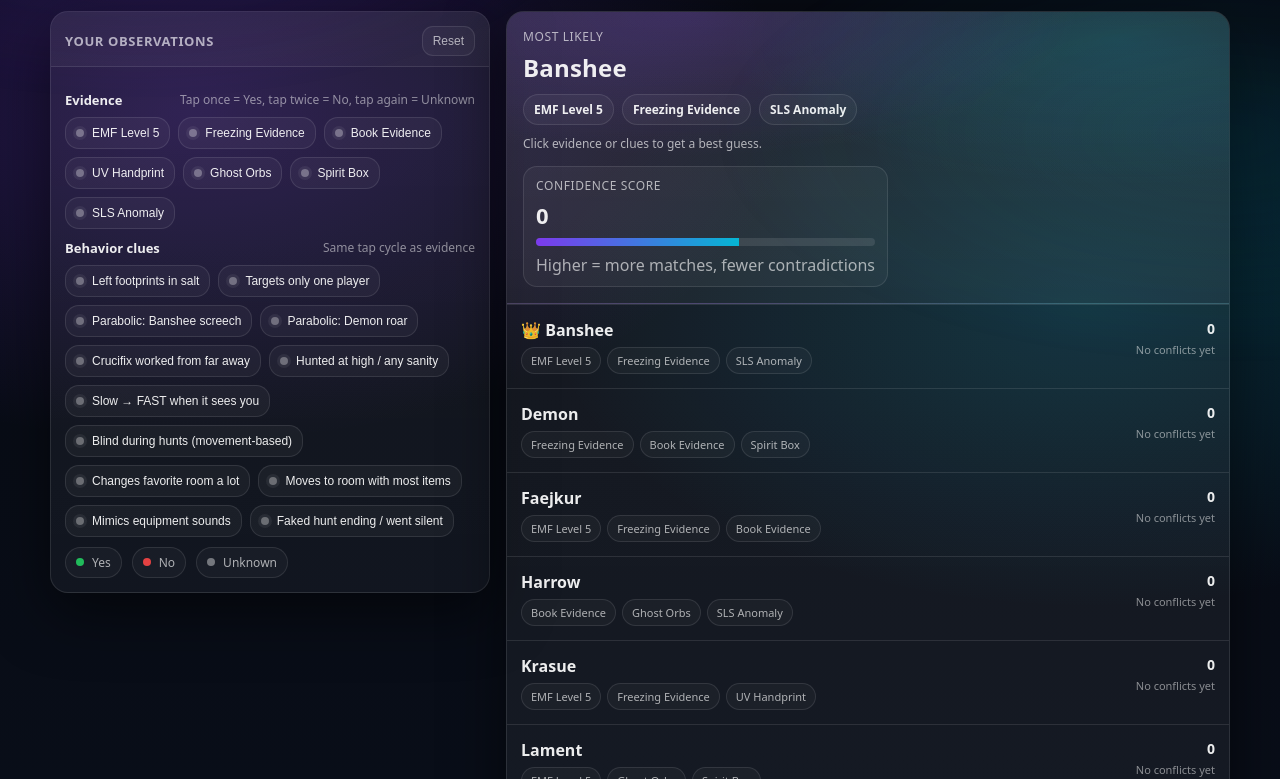
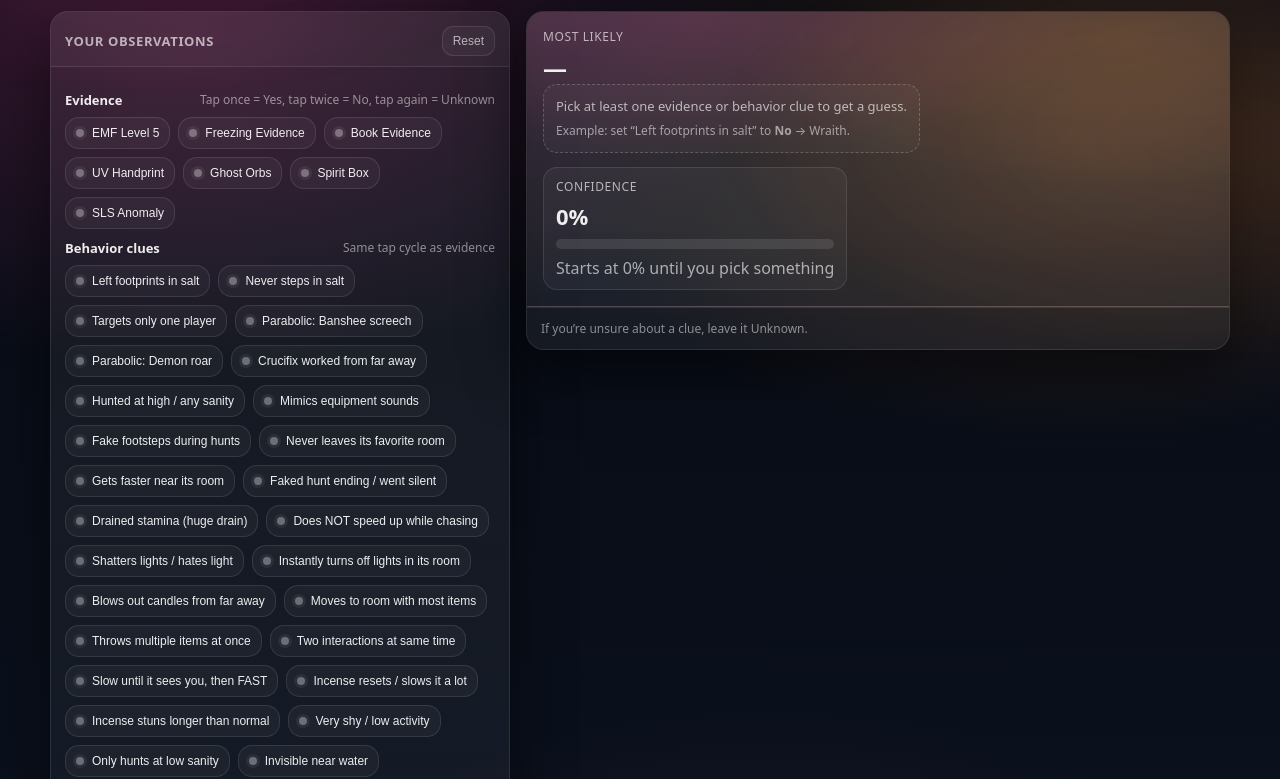
Before and after one commit to Lydigirl6/blair-tracker, a plain HTML site: page index.html in a window 1280 px wide. Shown: the part 85-864 px from the top of the page. Drawn offline with Linux system fonts and the light colour scheme.

Commit message:
Update index.html

```diff
--- a/index.html
+++ b/index.html
@@ -15,10 +15,13 @@
     --text: rgba(255,255,255,.92);
     --muted: rgba(255,255,255,.65);
     --muted2: rgba(255,255,255,.50);
-    --accent: #7C3AED; /* purple */
-    --accent2:#22C55E; /* green */
-    --accent3:#06B6D4; /* cyan */
-    --danger:#EF4444;
+
+    /* NEW THEME: pink -> orange */
+    --a1:#EC4899;  /* pink */
+    --a2:#FB923C;  /* orange */
+    --good:#22C55E;
+    --bad:#EF4444;
+
     --shadow: 0 18px 60px rgba(0,0,0,.55);
     --radius: 18px;
   }
@@ -26,12 +29,12 @@
   *{box-sizing:border-box}
   body{
     margin:0;
-    font-family: ui-sans-serif, system-ui, -apple-system, Segoe UI, Roboto, Arial, "Apple Color Emoji","Segoe UI Emoji";
+    font-family: ui-sans-serif, system-ui, -apple-system, Segoe UI, Roboto, Arial;
     color:var(--text);
     background:
-      radial-gradient(1000px 550px at 15% 10%, rgba(124,58,237,.25), transparent 60%),
-      radial-gradient(900px 500px at 85% 20%, rgba(6,182,212,.18), transparent 60%),
-      radial-gradient(900px 550px at 60% 95%, rgba(34,197,94,.12), transparent 60%),
+      radial-gradient(1000px 550px at 15% 10%, rgba(236,72,153,.22), transparent 60%),
+      radial-gradient(900px 500px at 85% 20%, rgba(251,146,60,.18), transparent 60%),
+      radial-gradient(900px 550px at 60% 95%, rgba(236,72,153,.10), transparent 60%),
       linear-gradient(180deg, var(--bg1), var(--bg2));
     min-height:100vh;
     padding:22px;
@@ -42,23 +45,11 @@
     display:flex; justify-content:space-between; align-items:flex-end; gap:16px; flex-wrap:wrap;
     margin-bottom:14px;
   }
-  .title{
-    display:flex; flex-direction:column; gap:6px;
-  }
-  h1{
-    margin:0;
-    font-size:26px;
-    letter-spacing:.2px;
-  }
-  .sub{
-    margin:0;
-    color:var(--muted);
-    font-size:13px;
-    line-height:1.35;
-  }
-  .pillTop{
-    display:flex; gap:8px; flex-wrap:wrap; align-items:center;
-  }
+  .title{display:flex; flex-direction:column; gap:6px;}
+  h1{margin:0; font-size:26px; letter-spacing:.2px;}
+  .sub{margin:0; color:var(--muted); font-size:13px; line-height:1.35;}
+
+  .pillTop{display:flex; gap:8px; flex-wrap:wrap; align-items:center;}
   .tag{
     font-size:12px;
     padding:6px 10px;
@@ -67,17 +58,15 @@
     border-radius:999px;
     color:var(--muted);
   }
-  .tag strong{color:var(--text); font-weight:700;}
+  .tag strong{color:var(--text); font-weight:800;}
 
   .grid{
     display:grid;
-    grid-template-columns: 440px 1fr;
+    grid-template-columns: 460px 1fr;
     gap:16px;
     align-items:start;
   }
-  @media (max-width: 980px){
-    .grid{grid-template-columns:1fr;}
-  }
+  @media (max-width: 980px){ .grid{grid-template-columns:1fr;} }
 
   .card{
     border:1px solid var(--stroke);
@@ -99,6 +88,7 @@
     text-transform:uppercase;
     color:var(--muted);
   }
+
   .btn{
     cursor:pointer;
     border:1px solid var(--stroke);
@@ -111,34 +101,18 @@
   }
   .btn:hover{ background: rgba(255,255,255,.06); border-color: rgba(255,255,255,.18); }
   .btn:active{ transform: translateY(1px); }
-  .btnSmall{
-    padding:7px 10px;
-    font-size:12px;
-    border-radius:11px;
-    color:var(--muted);
-  }
+  .btnSmall{ padding:7px 10px; font-size:12px; border-radius:11px; color:var(--muted); }
 
   .pad{padding:14px;}
-  .section{
-    margin-top:10px;
-  }
+  .section{margin-top:10px;}
   .sectionTitle{
     display:flex; align-items:center; justify-content:space-between; gap:10px;
     margin:8px 0 8px;
   }
-  .sectionTitle .label{
-    font-size:13px;
-    color:var(--text);
-    font-weight:700;
-  }
-  .hint{
-    font-size:12px;
-    color:var(--muted2);
-  }
+  .sectionTitle .label{font-size:13px; color:var(--text); font-weight:800;}
+  .hint{font-size:12px; color:var(--muted2);}
 
-  .btnGrid{
-    display:flex; flex-wrap:wrap; gap:8px;
-  }
+  .btnGrid{ display:flex; flex-wrap:wrap; gap:8px; }
   .pick{
     border:1px solid var(--stroke);
     background: rgba(255,255,255,.04);
@@ -154,6 +128,7 @@
     background: rgba(255,255,255,.35);
     box-shadow: 0 0 0 3px rgba(255,255,255,.06);
   }
+
   .pick.onYes{
     border-color: rgba(34,197,94,.50);
     background: rgba(34,197,94,.10);
@@ -167,8 +142,6 @@
   .pick.onNo .dot{ background: rgba(239,68,68,.95); box-shadow: 0 0 0 3px rgba(239,68,68,.18); }
 
   .pick:hover{ border-color: rgba(255,255,255,.18); background: rgba(255,255,255,.06); }
-  .pick.onYes:hover{ border-color: rgba(34,197,94,.60); }
-  .pick.onNo:hover{ border-color: rgba(239,68,68,.65); }
 
   .legend{
     display:flex; gap:10px; flex-wrap:wrap; margin-top:10px; color:var(--muted);
@@ -190,11 +163,12 @@
   .topPick{
     padding:16px;
     background:
-      radial-gradient(650px 240px at 25% 0%, rgba(124,58,237,.22), transparent 60%),
-      radial-gradient(650px 240px at 85% 10%, rgba(6,182,212,.18), transparent 60%),
+      radial-gradient(650px 240px at 25% 0%, rgba(236,72,153,.20), transparent 60%),
+      radial-gradient(650px 240px at 85% 10%, rgba(251,146,60,.16), transparent 60%),
       linear-gradient(180deg, var(--card2), rgba(255,255,255,.04));
     border-bottom:1px solid var(--stroke);
   }
+
   .topRow{
     display:flex; justify-content:space-between; gap:14px; align-items:flex-start; flex-wrap:wrap;
   }
@@ -211,8 +185,9 @@
     letter-spacing:.2px;
     margin:0;
   }
+
   .scoreBox{
-    min-width:200px;
+    min-width:220px;
     border:1px solid var(--stroke);
     background: rgba(255,255,255,.04);
     border-radius:14px;
@@ -224,7 +199,7 @@
     margin:0;
   }
   .bar{
-    height:8px;
+    height:10px;
     background: rgba(255,255,255,.10);
     border-radius:999px;
     overflow:hidden;
@@ -233,7 +208,7 @@
   .bar > div{
     height:100%;
     width:0%;
-    background: linear-gradient(90deg, var(--accent), var(--accent3));
+    background: linear-gradient(90deg, var(--a1), var(--a2));
   }
 
   .evWrap{ margin-top:10px; display:flex; flex-wrap:wrap; gap:8px; }
@@ -246,6 +221,7 @@
     color:var(--muted);
   }
   .ev strong{ color: var(--text); }
+
   .whyBox{
     margin-top:10px;
     color:var(--muted);
@@ -273,20 +249,9 @@
     background: rgba(255,255,255,.03);
     color:var(--muted);
   }
-  .itemRight{
-    text-align:right;
-    min-width:120px;
-  }
-  .miniScore{
-    font-weight:900;
-    font-size:14px;
-    margin:0;
-  }
-  .miniHint{
-    font-size:11px;
-    color:var(--muted2);
-    margin-top:4px;
-  }
+  .itemRight{ text-align:right; min-width:140px; }
+  .miniScore{ font-weight:900; font-size:14px; margin:0; }
+  .miniHint{ font-size:11px; color:var(--muted2); margin-top:4px; }
 
   .footerNote{
     padding:12px 14px;
@@ -296,15 +261,26 @@
     background: rgba(255,255,255,.02);
   }
 
+  .emptyState{
+    border:1px dashed rgba(255,255,255,.20);
+    background: rgba(255,255,255,.03);
+    border-radius:14px;
+    padding:12px;
+    color:var(--muted);
+    font-size:13px;
+    line-height:1.4;
+    max-width:520px;
+  }
+
   .glow{
     position:fixed;
     inset:-200px;
     pointer-events:none;
     background:
-      radial-gradient(800px 350px at 20% 15%, rgba(124,58,237,.14), transparent 60%),
-      radial-gradient(900px 400px at 85% 35%, rgba(6,182,212,.10), transparent 60%);
+      radial-gradient(800px 350px at 20% 15%, rgba(236,72,153,.12), transparent 60%),
+      radial-gradient(900px 400px at 85% 35%, rgba(251,146,60,.10), transparent 60%);
     filter: blur(10px);
-    opacity:.8;
+    opacity:.85;
   }
 </style>
 </head>
@@ -316,7 +292,7 @@
   <div class="header">
     <div class="title">
       <h1>Blair Ghost Tracker</h1>
-      <p class="sub">Click what you’ve seen. It ranks the most likely ghost even if you only have a little info.</p>
+      <p class="sub">Tap what you’ve seen. It ranks the most likely ghost even if you only have a little info.</p>
     </div>
     <div class="pillTop">
       <div class="tag"><strong>Tip:</strong> Salt footprints = <strong>No</strong> → Wraith</div>
@@ -325,7 +301,7 @@
   </div>
 
   <div class="grid">
-    <!-- LEFT: PICKERS -->
+    <!-- LEFT -->
     <div class="card">
       <div class="cardHead">
         <h2>Your Observations</h2>
@@ -357,19 +333,17 @@
       </div>
     </div>
 
-    <!-- RIGHT: RESULTS -->
+    <!-- RIGHT -->
     <div class="card">
       <div class="topPick" id="topPick"></div>
       <div class="rankList" id="rankList"></div>
-      <div class="footerNote">
-        This is “most likely,” not perfect proof. If you’re unsure about a clue, leave it Unknown.
-      </div>
+      <div class="footerNote">If you’re unsure about a clue, leave it Unknown.</div>
     </div>
   </div>
 </div>
 
 <script>
-  // ---------------- EVIDENCE + CLUES ----------------
+  // Evidence is fixed in Blair (7 types)
   const EVIDENCE = [
     "EMF Level 5",
     "Freezing Evidence",
@@ -380,24 +354,62 @@
     "SLS Anomaly"
   ];
 
+  // Expanded observations list (you can keep adding)
   const CLUES = [
     { key:"saltFootprints", label:"Left footprints in salt" },
+    { key:"neverStepsSalt", label:"Never steps in salt" },
+
     { key:"targetsOnePlayer", label:"Targets only one player" },
     { key:"bansheeScreech", label:"Parabolic: Banshee screech" },
+
     { key:"demonRoar", label:"Parabolic: Demon roar" },
     { key:"crucifixRangeLong", label:"Crucifix worked from far away" },
     { key:"earlyHuntAnySanity", label:"Hunted at high / any sanity" },
-    { key:"fasterWhenSeesPlayer", label:"Slow → FAST when it sees you" },
+
+    { key:"fakeSounds", label:"Mimics equipment sounds" },
+    { key:"fakeFootsteps", label:"Fake footsteps during hunts" },
+
+    { key:"neverLeavesRoom", label:"Never leaves its favorite room" },
+    { key:"fasterNearRoom", label:"Gets faster near its room" },
+
+    { key:"fakeHuntEnd", label:"Faked hunt ending / went silent" },
+    { key:"drainsStamina", label:"Drained stamina (huge drain)" },
+    { key:"noSpeedUpChase", label:"Does NOT speed up while chasing" },
+
+    { key:"shattersLights", label:"Shatters lights / hates light" },
+    { key:"turnsOffLightsInstant", label:"Instantly turns off lights in its room" },
+    { key:"blowsCandlesFar", label:"Blows out candles from far away" },
+
+    { key:"attractedToItems", label:"Moves to room with most items" },
+    { key:"throwsManyItems", label:"Throws multiple items at once" },
+    { key:"doubleInteraction", label:"Two interactions at same time" },
+
+    { key:"slowThenFastSees", label:"Slow until it sees you, then FAST" },
+
+    { key:"incenseResets", label:"Incense resets / slows it a lot" },
+    { key:"incenseLongStun", label:"Incense stuns longer than normal" },
+
+    { key:"shyLowActivity", label:"Very shy / low activity" },
+    { key:"huntsLowSanityOnly", label:"Only hunts at low sanity" },
+
+    { key:"invisibleNearWater", label:"Invisible near water" },
+    { key:"waterOffTriggersHunt", label:"Turning off water triggered hunt" },
+    { key:"uniqueFingerprintsEven", label:"Unique fingerprints (even count)" },
+
+    { key:"floatsManifest", label:"Floats during manifestation" },
+    { key:"roamsALot", label:"Roams very far / a lot" },
+    { key:"teleportsToPlayer", label:"Teleported to player (EMF spike)" },
+
+    { key:"changesFavoriteRoom", label:"Changes favorite room a lot" },
+    { key:"multipleColdRooms", label:"Multiple cold rooms at once" },
+
+    { key:"uniqueSpiritBoxGrowl", label:"Unique Spirit Box growl" },
+
     { key:"blindHunt", label:"Blind during hunts (movement-based)" },
-    { key:"changesFavoriteRoom", label:"Changes favorite room a lot" },
-    { key:"attractedToItems", label:"Moves to room with most items" },
-    { key:"fakeSounds", label:"Mimics equipment sounds" },
-    { key:"fakeHuntEnd", label:"Faked hunt ending / went silent" }
+    { key:"walksAwayIfStill", label:"Walks away if you stand still" }
   ];
 
-  // ---------------- GHOST DATABASE ----------------
-  // Evidence from your Blair table, traits from what you pasted.
-  // NOTE: Unknown traits are simply not included (so you don’t get punished).
+  // Ghost database (from what you gave earlier; unknown traits omitted)
   const ghosts = [
     { name:"Banshee",
       evidence:["EMF Level 5","Freezing Evidence","SLS Anomaly"],
@@ -407,74 +419,61 @@
       evidence:["Freezing Evidence","Book Evidence","Spirit Box"],
       traits:{ earlyHuntAnySanity:true, crucifixRangeLong:true, demonRoar:true, saltFootprints:true }
     },
-    { name:"Faejkur",
-      evidence:["EMF Level 5","Freezing Evidence","Book Evidence"],
-      traits:{ fakeSounds:true, saltFootprints:true }
+    { name:"Faker",
+      evidence:["EMF Level 5","Freezing Evidence","Book Evidence"], /* if your game uses this set */
+      traits:{ fakeSounds:true, fakeFootsteps:true, saltFootprints:true }
     },
-    { name:"Harrow",
-      evidence:["Book Evidence","Ghost Orbs","SLS Anomaly"],
-      traits:{ saltFootprints:true }
-    },
-    { name:"Krasue",
-      evidence:["EMF Level 5","Freezing Evidence","UV Handprint"],
-      traits:{ saltFootprints:true }
+    { name:"Haru",
+      evidence:["Ghost Orbs","Book Evidence","SLS Anomaly"],
+      traits:{ neverLeavesRoom:true, fasterNearRoom:true, saltFootprints:true }
     },
     { name:"Lament",
       evidence:["EMF Level 5","Ghost Orbs","Spirit Box"],
-      traits:{ fakeHuntEnd:true, saltFootprints:true }
+      traits:{ fakeHuntEnd:true, drainsStamina:true, noSpeedUpChase:true, saltFootprints:true }
     },
-    { name:"Mare",
+    { name:"Mar",
       evidence:["Freezing Evidence","Spirit Box","SLS Anomaly"],
-      traits:{ saltFootprints:true }
+      traits:{ shattersLights:true, blowsCandlesFar:true, turnsOffLightsInstant:true, saltFootprints:true }
     },
     { name:"Nook",
       evidence:["EMF Level 5","Freezing Evidence","Ghost Orbs"],
-      traits:{ changesFavoriteRoom:true, attractedToItems:true, saltFootprints:true }
+      traits:{ attractedToItems:true, changesFavoriteRoom:true, saltFootprints:true }
     },
     { name:"Poltergeist",
       evidence:["UV Handprint","Ghost Orbs","Spirit Box"],
-      traits:{ saltFootprints:true }
+      traits:{ throwsManyItems:true, doubleInteraction:true, saltFootprints:true }
     },
     { name:"Revenant",
-      evidence:["EMF Level 5","Book Evidence","UV Handprint"],
-      traits:{ fasterWhenSeesPlayer:true, saltFootprints:true }
+      evidence:["EMF Level 5","UV Handprint","Book Evidence"],
+      traits:{ slowThenFastSees:true, incenseResets:true, saltFootprints:true }
     },
     { name:"Shade",
       evidence:["EMF Level 5","Book Evidence","SLS Anomaly"],
-      traits:{ saltFootprints:true }
+      traits:{ shyLowActivity:true, huntsLowSanityOnly:true, saltFootprints:true }
     },
     { name:"Spirit",
-      evidence:["Book Evidence","UV Handprint","Spirit Box"],
-      traits:{ saltFootprints:true }
+      evidence:["UV Handprint","Book Evidence","Spirit Box"],
+      traits:{ incenseLongStun:true, saltFootprints:true }
     },
-    { name:"Strigoi",
+    { name:"Striod",
       evidence:["EMF Level 5","UV Handprint","Ghost Orbs"],
-      traits:{ saltFootprints:true }
-    },
-    { name:"Vuult",
-      evidence:["EMF Level 5","Ghost Orbs","SLS Anomaly"],
-      traits:{ saltFootprints:true }
+      traits:{ invisibleNearWater:true, waterOffTriggersHunt:true, uniqueFingerprintsEven:true, saltFootprints:true }
     },
     { name:"Wraith",
       evidence:["Freezing Evidence","Ghost Orbs","SLS Anomaly"],
-      traits:{ saltFootprints:false } // never steps in salt
+      traits:{ neverStepsSalt:true, saltFootprints:false, roamsALot:true, floatsManifest:true, teleportsToPlayer:true }
     },
     { name:"Yama",
-      evidence:["Book Evidence","Spirit Box","SLS Anomaly"],
-      traits:{ changesFavoriteRoom:true, saltFootprints:true }
+      evidence:["Freezing Evidence","Ghost Orbs","SLS Anomaly"],
+      traits:{ changesFavoriteRoom:true, multipleColdRooms:true, uniqueSpiritBoxGrowl:true, saltFootprints:true }
     },
-    { name:"Yurei",
+    { name:"Yuri",
       evidence:["Freezing Evidence","UV Handprint","Spirit Box"],
-      traits:{ blindHunt:true, saltFootprints:true }
-    },
-    { name:"ZoZo",
-      evidence:["EMF Level 5","UV Handprint","Spirit Box"],
-      traits:{ saltFootprints:true }
+      traits:{ blindHunt:true, walksAwayIfStill:true, saltFootprints:true }
     }
   ];
 
-  // ---------------- STATE (tri-state) ----------------
-  // tri-state: null = unknown, true = yes, false = no
+  // tri-state: null unknown, true yes, false no
   const state = {
     evidence: Object.fromEntries(EVIDENCE.map(e => [e, null])),
     clues: Object.fromEntries(CLUES.map(c => [c.key, null]))
@@ -487,7 +486,6 @@
   const resetBtn = document.getElementById("resetBtn");
 
   function cycleTri(current){
-    // Unknown -> Yes -> No -> Unknown
     if (current === null) return true;
     if (current === true) return false;
     return null;
@@ -519,16 +517,46 @@
     return (CLUES.find(c => c.key === key)?.label) || key;
   }
 
-  // ---------------- SCORING (flexible, “most likely”) ----------------
-  // Evidence is stronger than clues.
-  // Unknown = no effect.
-  // Contradictions lower score; matches raise score.
+  function inputsCount(){
+    return (
+      Object.values(state.evidence).filter(v => v !== null).length +
+      Object.values(state.clues).filter(v => v !== null).length
+    );
+  }
+
+  // Returns a 0-100 confidence percent based on how far ahead the top ghost is,
+  // and how much info you entered. With no inputs, it stays 0%.
+  function confidencePercent(ranked){
+    const count = inputsCount();
+    if (count === 0) return 0;
+
+    const best = ranked[0];
+    const second = ranked[1];
+
+    const bestScore = best?.score ?? 0;
+    const secondScore = second?.score ?? bestScore;
+
+    // lead is how much the top ghost beats 2nd place
+    const lead = Math.max(0, bestScore - secondScore);
+
+    // more info = more confidence ceiling
+    const infoBoost = Math.min(1, count / 8); // ramps up as you add more
+
+    // base confidence from lead, scaled
+    let pct = Math.min(100, (lead * 6)); // lead of ~10 -> ~60%
+    pct = pct * (0.45 + 0.55 * infoBoost); // doesn’t get too high with little info
+    pct = Math.round(Math.min(100, Math.max(5, pct))); // minimum 5% once you start clicking
+
+    return pct;
+  }
+
+  // Flexible scoring
   function scoreGhost(g){
     let score = 0;
     const whyGood = [];
     const whyBad = [];
 
-    // Evidence
+    // Evidence: strong
     for (const ev of EVIDENCE){
       const v = state.evidence[ev];
       if (v === null) continue;
@@ -538,63 +566,76 @@
       if (v === true){
         if (has){ score += 10; whyGood.push(`matches evidence: ${ev}`); }
         else { score -= 18; whyBad.push(`doesn’t fit evidence: ${ev}`); }
-      } else { // v === false
+      } else {
         if (has){ score -= 10; whyBad.push(`you marked NO: ${ev}`); }
         else { score += 2; }
       }
     }
 
-    // Clues
+    // Clues: medium
     for (const ck of Object.keys(state.clues)){
       const v = state.clues[ck];
       if (v === null) continue;
 
-      const ghostTrait = g.traits?.[ck]; // true/false/undefined (unknown)
+      const ghostTrait = g.traits?.[ck]; // true/false/undefined
 
       if (v === true){
         if (ghostTrait === true){ score += 5; whyGood.push(`matches clue: ${labelForClue(ck)}`); }
         else if (ghostTrait === false){ score -= 10; whyBad.push(`contradicts clue: ${labelForClue(ck)}`); }
-      } else { // v === false
+      } else {
         if (ghostTrait === true){ score -= 4; whyBad.push(`you marked NO: ${labelForClue(ck)}`); }
         else if (ghostTrait === false){ score += 1; }
       }
     }
 
-    // tiny bonus if you provided more info (so it feels “confident” when you click more)
-    const infoCount =
-      Object.values(state.evidence).filter(v => v !== null).length +
-      Object.values(state.clues).filter(v => v !== null).length;
-    score += Math.min(6, Math.floor(infoCount / 3));
-
+    // small boost for entering more info
+    score += Math.min(6, Math.floor(inputsCount() / 3));
     return { score, whyGood, whyBad };
   }
 
-  function clamp(n,min,max){ return Math.max(min, Math.min(max, n)); }
+  function render(){
+    const count = inputsCount();
 
-  function render(){
-    // Rank
+    // If nothing selected, show empty state and hide rankings
+    if (count === 0){
+      topPickEl.innerHTML = `
+        <div class="topRow">
+          <div>
+            <div class="most">Most likely</div>
+            <h3 class="ghostName">—</h3>
+            <div class="emptyState">
+              Pick at least one evidence or behavior clue to get a guess.
+              <div style="margin-top:8px; color: rgba(255,255,255,.55); font-size:12px;">
+                Example: set “Left footprints in salt” to <b>No</b> → Wraith.
+              </div>
+            </div>
+          </div>
+          <div class="scoreBox">
+            <div class="most">Confidence</div>
+            <p class="scoreNum">0%</p>
+            <div class="bar"><div style="width:0%;"></div></div>
+            <div class="small" style="margin-top:8px; color:rgba(255,255,255,.62);">
+              Starts at 0% until you pick something
+            </div>
+          </div>
+        </div>
+      `;
+      rankListEl.innerHTML = "";
+      return;
+    }
+
+    // Rank ghosts
     const ranked = ghosts
       .map(g => ({ g, ...scoreGhost(g) }))
       .sort((a,b) => b.score - a.score);
 
     const best = ranked[0];
 
-    // Top pick display
-    topPickEl.innerHTML = "";
-    if (!best){
-      topPickEl.innerHTML = `<div class="most">Most likely</div><div class="ghostName">—</div>`;
-      return;
-    }
-
-    // Normalize score into a 0–100 bar (just for visuals)
-    const scores = ranked.map(x => x.score);
-    const minS = Math.min(...scores);
-    const maxS = Math.max(...scores);
-    const pct = (maxS === minS) ? 60 : clamp(((best.score - minS) / (maxS - minS)) * 100, 0, 100);
+    const pct = confidencePercent(ranked);
 
     const whyLine =
       (best.whyGood.slice(0,3).join(" • ")) ||
-      "Click evidence or clues to get a best guess.";
+      "Keep clicking clues to increase accuracy.";
 
     topPickEl.innerHTML = `
       <div class="topRow">
@@ -607,19 +648,19 @@
           <div class="whyBox">${whyLine}</div>
         </div>
         <div class="scoreBox">
-          <div class="most">Confidence score</div>
-          <p class="scoreNum">${best.score}</p>
+          <div class="most">Confidence</div>
+          <p class="scoreNum">${pct}%</p>
           <div class="bar"><div style="width:${pct}%;"></div></div>
           <div class="small" style="margin-top:8px; color:rgba(255,255,255,.62);">
-            Higher = more matches, fewer contradictions
+            More matches + fewer contradictions = higher %
           </div>
         </div>
       </div>
     `;
 
-    // List display
+    // Show ranked list (top 12)
     rankListEl.innerHTML = "";
-    ranked.forEach((x, idx) => {
+    ranked.slice(0, 12).forEach((x, idx) => {
       const hint =
         x.whyBad.length ? `⚠ ${x.whyBad[0]}` :
         x.whyGood.length ? `✓ ${x.whyGood[0]}` :
@@ -663,8 +704,6 @@
     resetBtn.onclick = () => {
       for (const ev of EVIDENCE) state.evidence[ev] = null;
       for (const c of CLUES) state.clues[c.key] = null;
-
-      // re-paint the pick buttons by rebuilding them
       init();
       render();
     };
```
